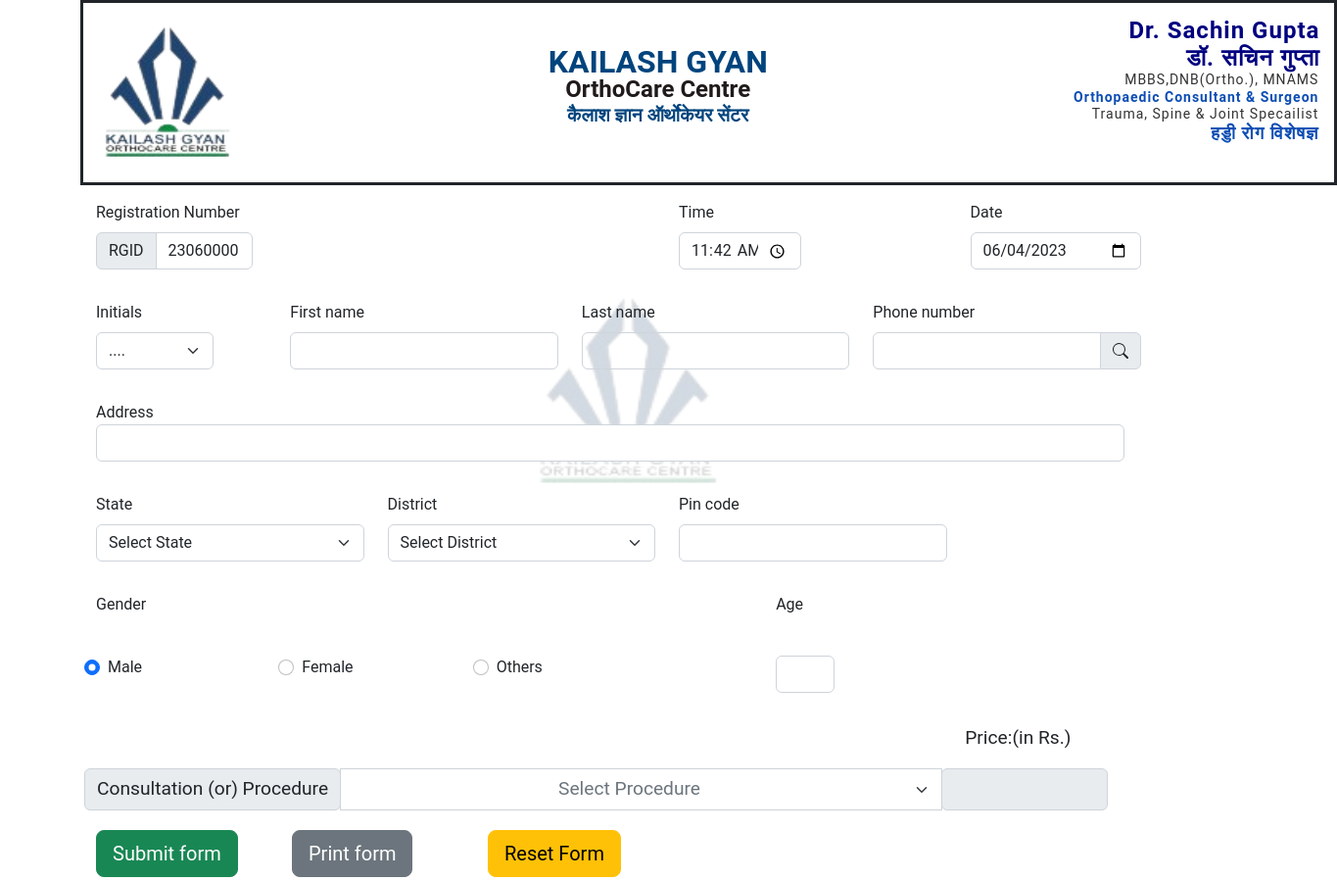
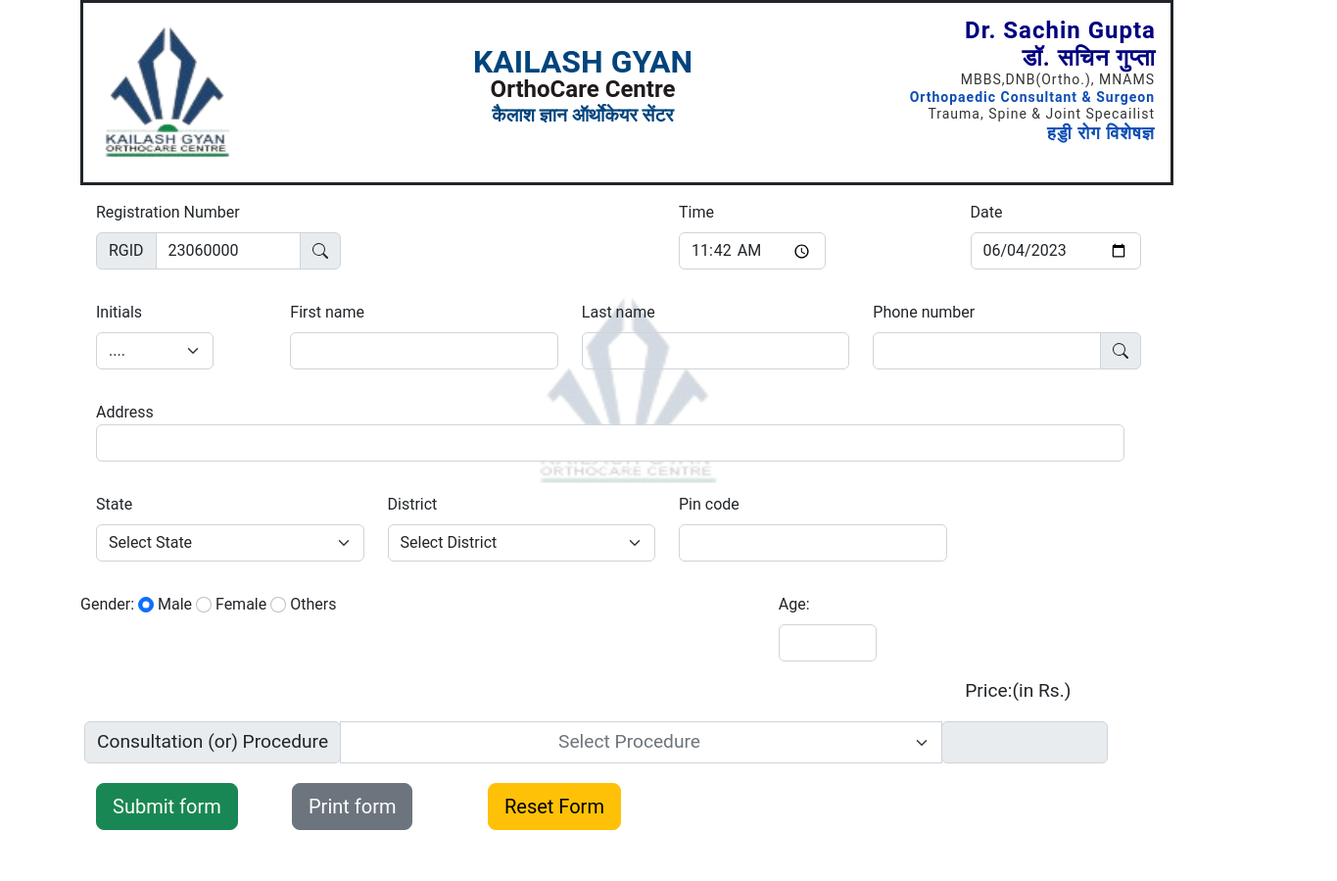
Before and after one commit to Archit-Gupta-CSE/billing-app, an Electron app: page public/index.html in a window 1280 px wide. Shown: the whole page at 98% size, 1365 px wide, since content can reach past the window. After the commit the page ends 851 px from the top, so only its background shows below. Drawn offline with Linux system fonts and the light colour scheme; no server answers.

Commit message:
search using rgid added

```diff
--- a/public/css/index.css
+++ b/public/css/index.css
@@ -1,7 +1,7 @@
-@import url('../assets/Roboto-Regular.ttf');
+@import url("../assets/Roboto-Regular.ttf");
 
 * {
-  font-family: 'Roboto', sans-serif;
+  font-family: "Roboto", sans-serif;
 }
 body {
   transition: all 0.3s ease;
@@ -10,25 +10,21 @@
   position: absolute;
   z-index: 1;
 }
-.wrapper {
-  height: 100vh;
-  width: 100vw;
-  display: flex;
-  flex-direction: column;
-  background: red;
-  margin: 50px;
-}
+
 .prescription_form {
   background: white;
 }
+
 .prescription {
-  width: 115%;
+  width: 100%;
   margin: 0 auto;
   border: 1px solid lightgrey;
 }
+
 .prescription tr > td {
   padding: 15px;
 }
+
 .header {
   color: #333;
   width: 100%;
@@ -100,7 +96,7 @@
   z-index: 0;
 }
 .textboxclass {
-  width: 160px;
+  width: 250px;
 }
 .textboxm {
   width: 80px;
@@ -117,7 +113,7 @@
 } */
 
 .textboxclasstime {
-  width: 125px;
+  width: 150px;
 }
 .textboxclasspn {
   width: 190px;
@@ -126,7 +122,7 @@
   width: 140px;
 }
 .textboxclassage {
-  width: 60px;
+  width: 100px;
 }
 .textboxadd {
   width: 1050px;
--- a/public/index.html
+++ b/public/index.html
@@ -94,9 +94,26 @@
                   type="text"
                   id="billNumber"
                   name="billNumber"
-                  readonly
                   class="form-control"
                 />
+                <span
+                  class="input-group-text"
+                  style="cursor: pointer"
+                  id="rgidSearch"
+                >
+                  <svg
+                    xmlns="http://www.w3.org/2000/svg"
+                    width="16"
+                    height="16"
+                    fill="currentColor"
+                    class="bi bi-search"
+                    viewBox="0 0 16 16"
+                  >
+                    <path
+                      d="M11.742 10.344a6.5 6.5 0 1 0-1.397 1.398h-.001c.03.04.062.078.098.115l3.85 3.85a1 1 0 0 0 1.415-1.414l-3.85-3.85a1.007 1.007 0 0 0-.115-.1zM12 6.5a5.5 5.5 0 1 1-11 0 5.5 5.5 0 0 1 11 0z"
+                    />
+                  </svg>
+                </span>
               </div>
             </div>
             <div class="col-md-3">
@@ -721,16 +738,10 @@
               />
             </div>
           </div>
-          <div class="row p-3">
+          <div class="row mt-3">
             <div class="col-7">
-              <label class="form-label">Gender</label>
-            </div>
-            <div class="col-3">
-              <label class="form-label" for="patient_age">Age</label>
-            </div>
-          </div>
-          <div class="row p-3">
-            <div class="form-check col-2">
+              <label class="form-label">Gender: </label>
+
               <input
                 class="form-check-input"
                 type="radio"
@@ -742,8 +753,7 @@
               />
 
               <label class="form-check-label" for="mcheck"> Male </label>
-            </div>
-            <div class="form-check col-2">
+
               <input
                 class="form-check-input"
                 type="radio"
@@ -753,8 +763,6 @@
                 required
               />
               <label class="form-check-label" for="fcheck"> Female </label>
-            </div>
-            <div class="form-check col-3">
               <input
                 class="form-check-input"
                 type="radio"
@@ -765,7 +773,8 @@
               />
               <label class="form-check-label" for="fcheck"> Others </label>
             </div>
-            <div class="col-1">
+            <div class="col-3">
+              <label class="form-label" for="patient_age">Age: </label>
               <input
                 class="form-control no-arrow textboxclassage"
                 type="number"
--- a/public/js/form.js
+++ b/public/js/form.js
@@ -1,6 +1,8 @@
 const form = document.getElementById("billForm");
 const searchWithPhone = document.getElementById("phoneSearch");
+const searchWithRGID = document.getElementById("rgidSearch");
 const phoneInput = document.getElementById("validationDefaultPhone");
+const rgidInput = document.getElementById("billNumber");
 const resetForm = document.getElementById("resetForm");
 
 var now = new Date();
@@ -67,6 +69,16 @@
   console.log(phoneNumber);
 
   ipcRenderer.sendPhoneInfo(phoneNumber);
+});
+
+searchWithRGID.addEventListener("click", (event) => {
+  event.preventDefault();
+
+  const value = rgidInput.value;
+
+  console.log(value);
+
+  ipcRenderer.sendPhoneInfo(value);
 });
 
 ipcRenderer.receiveUserInfo((response) => {
```
Also changed, not shown: main.js (+6 -2 lines).
